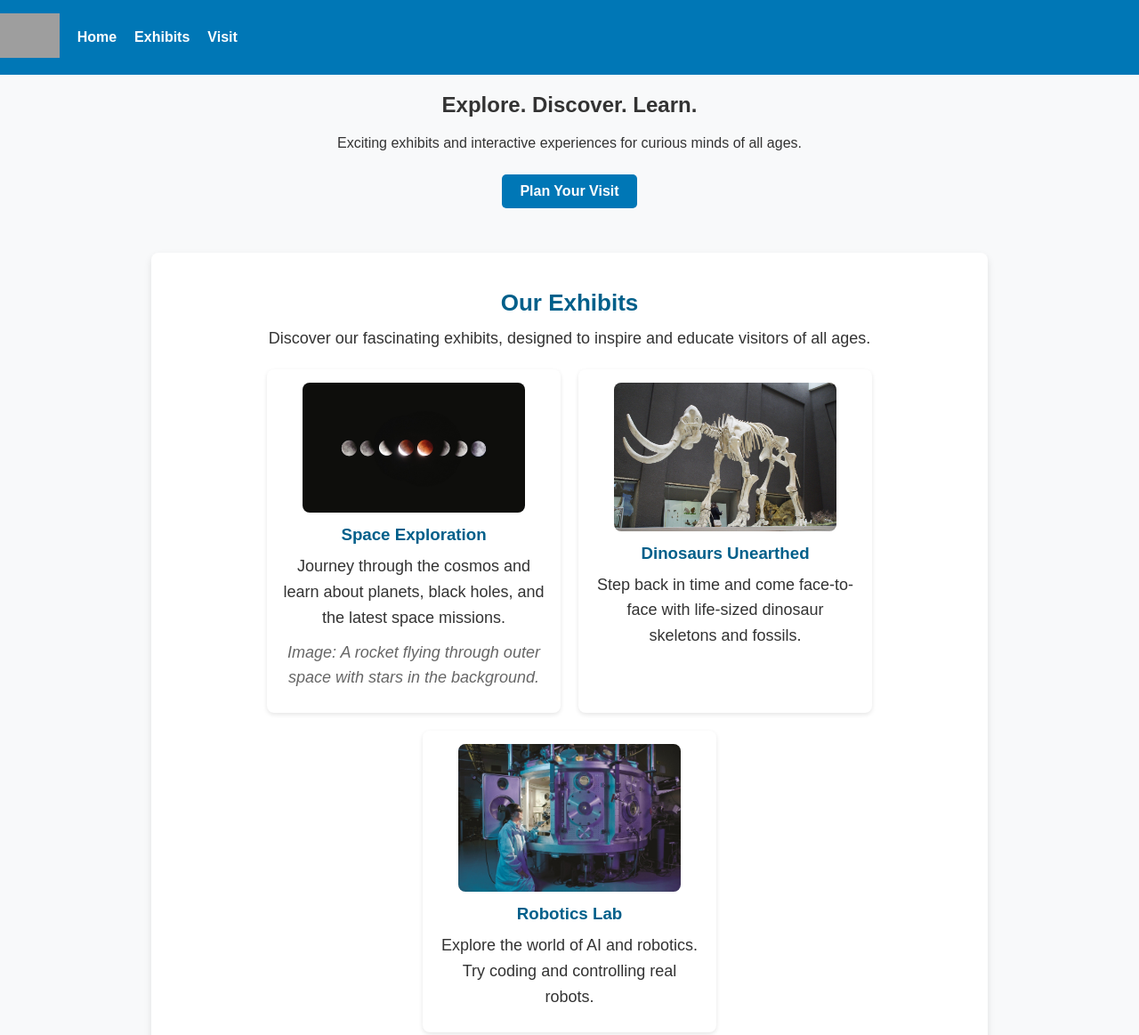
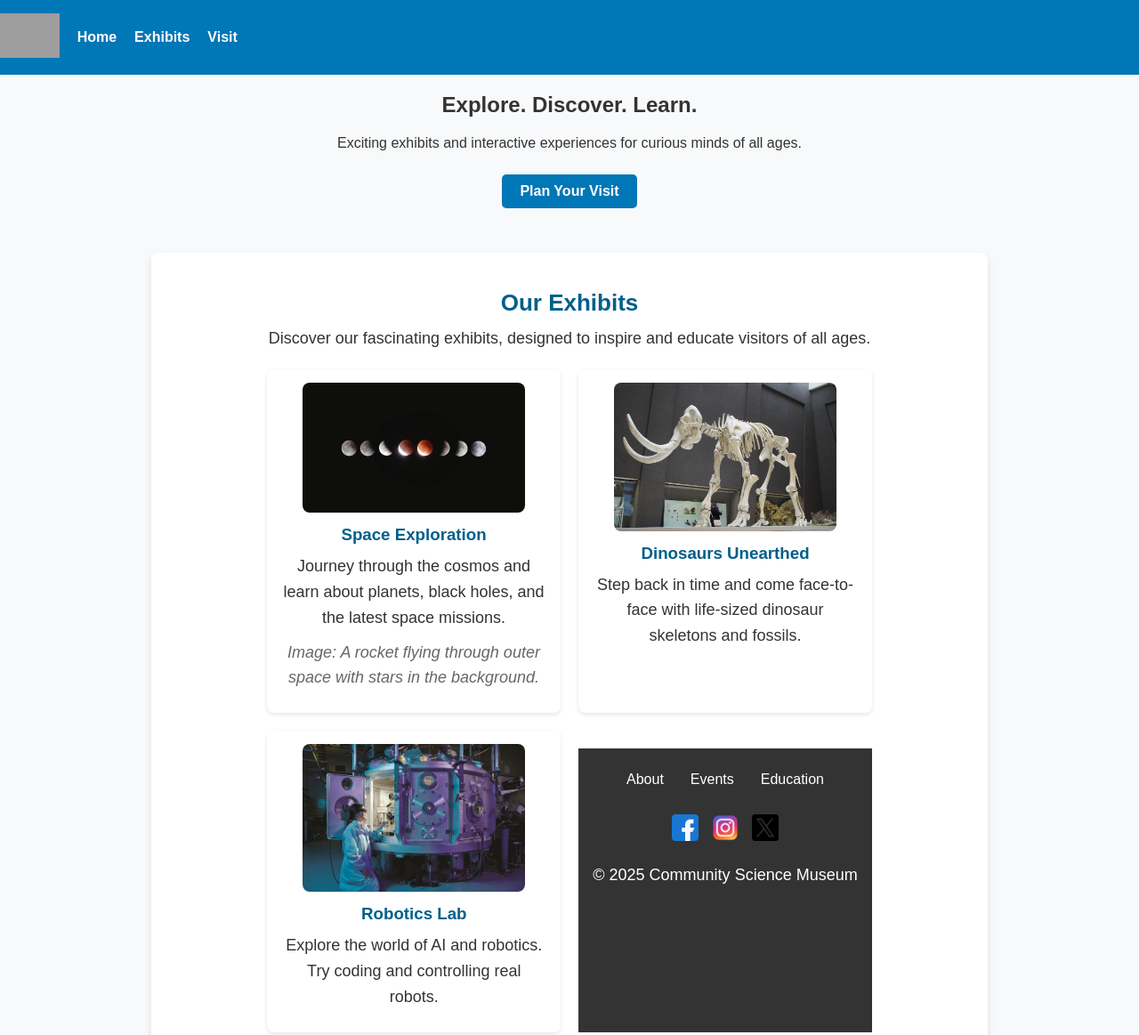
Before and after one commit to Bjelland14/Semester-Project-1, a plain HTML site: page exhibits/exhibits.html in a window 1280 px wide. Shown: the top 1163 px of the page at 89% size. Drawn offline with Linux system fonts and the light colour scheme; grey boxes are pictures that could not be loaded.

Commit message:
changes on exhibits.html

```diff
--- a/exhibits/exhibits.html
+++ b/exhibits/exhibits.html
@@ -62,3 +62,27 @@
         <h3>Robotics Lab</h3>
         <p>Explore the world of AI and robotics. Try coding and controlling real robots.</p>
       </div>
+
+    <footer>
+    <nav>
+      <ul>
+        <button onclick="location.href='../about/about.html'">About</button>
+        <button onclick="location.href='../events/events.html'">Events</button>
+        <button onclick="location.href='education.html'">Education</button>
+      </ul>
+    </nav>
+    <div class="social-icons">
+      <a href="https://www.facebook.com" target="_blank">
+        <img src="../assets/assets/facebook.png" alt="Facebook icon">
+      </a>
+      <a href="https://www.instagram.com" target="_blank">
+        <img src="../assets/assets/instagram.png" alt="Instagram icon">
+      </a>
+      <a href="https://www.twitter.com" target="_blank">
+        <img src="../assets/assets/twitter.png" alt="Twitter icon">
+      </a>
+    </div>
+    <p>&copy; 2025 Community Science Museum</p>
+  </footer>
+</body>
+</html>
```
